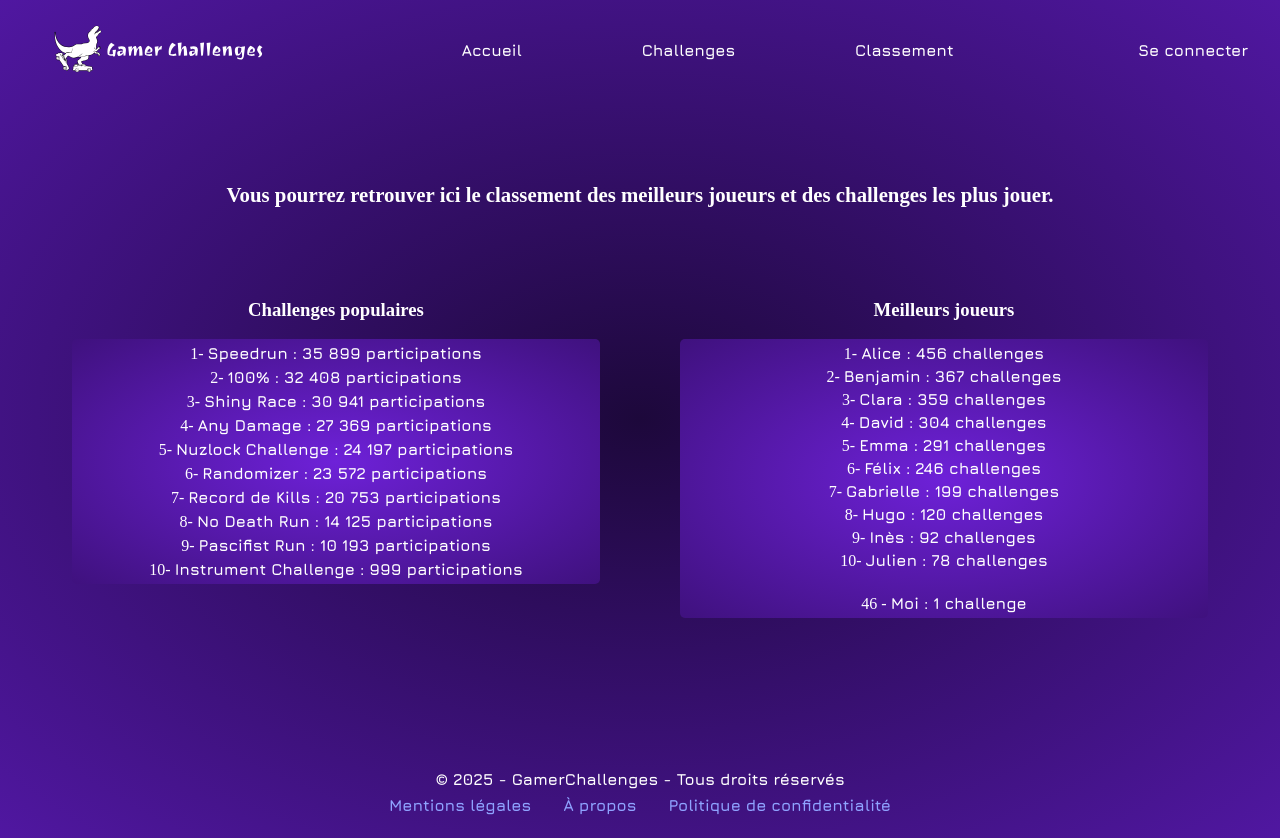
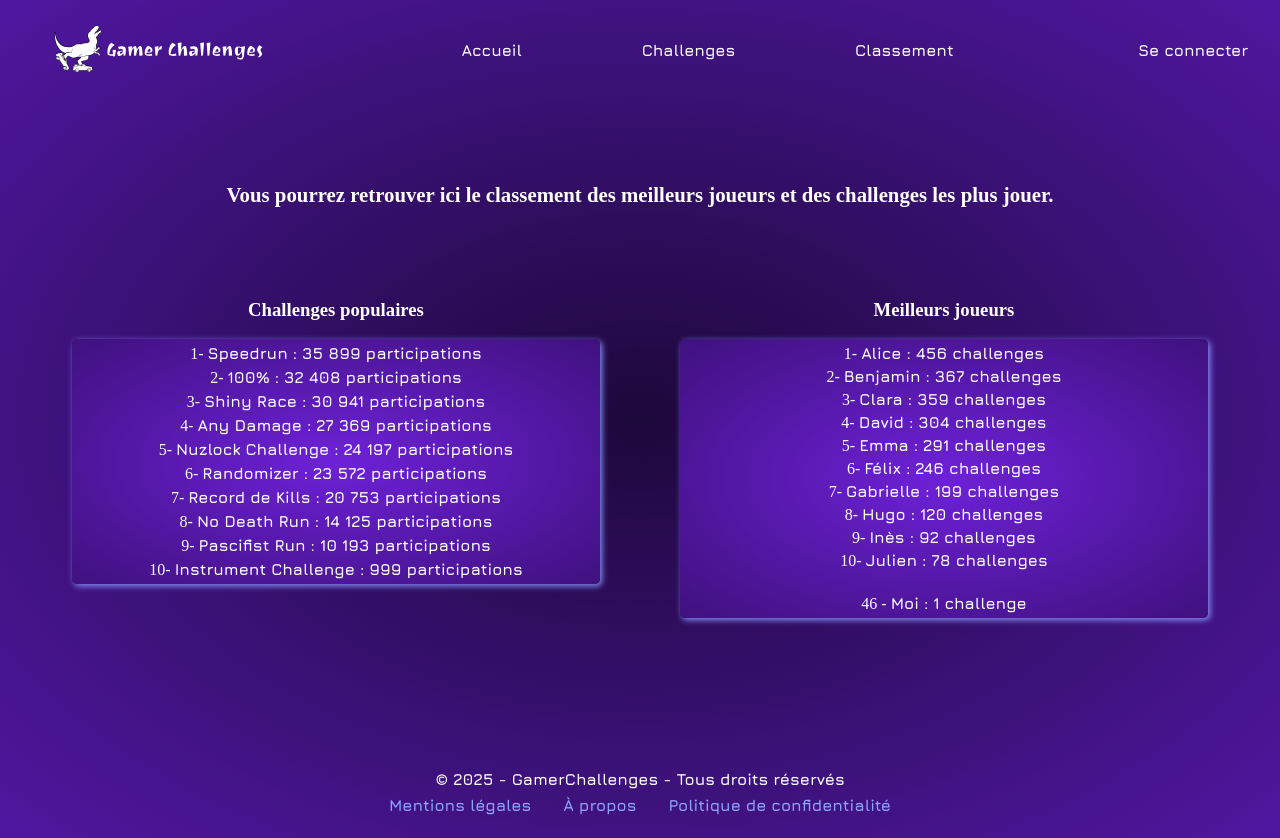
Before and after one commit to jeyakishandev/gamerchallenges-front, a React (Vite) app: page /leaderboard in a window 1280 px wide. Built offline with nearby package versions, Linux system fonts and the light colour scheme; a web font is replaced by a local one.

Commit message:
add shadow to boxes

```diff
--- a/src/pages/Leaderboard.css
+++ b/src/pages/Leaderboard.css
@@ -32,6 +32,7 @@
     background: radial-gradient( var(--color--secondary), var(--color--primary));
     padding-right: 2.5rem;
     border-radius: 5px;
+    box-shadow: 2px 2px 6px #8692FA;
 }
 
 .list-chall li {
@@ -54,6 +55,7 @@
     background: radial-gradient( var(--color--secondary), var(--color--primary));
     padding-right: 2.5rem;
     border-radius: 5px;
+    box-shadow: 2px 2px 6px #8692FA;
 }
 
 .list-players li {
```
